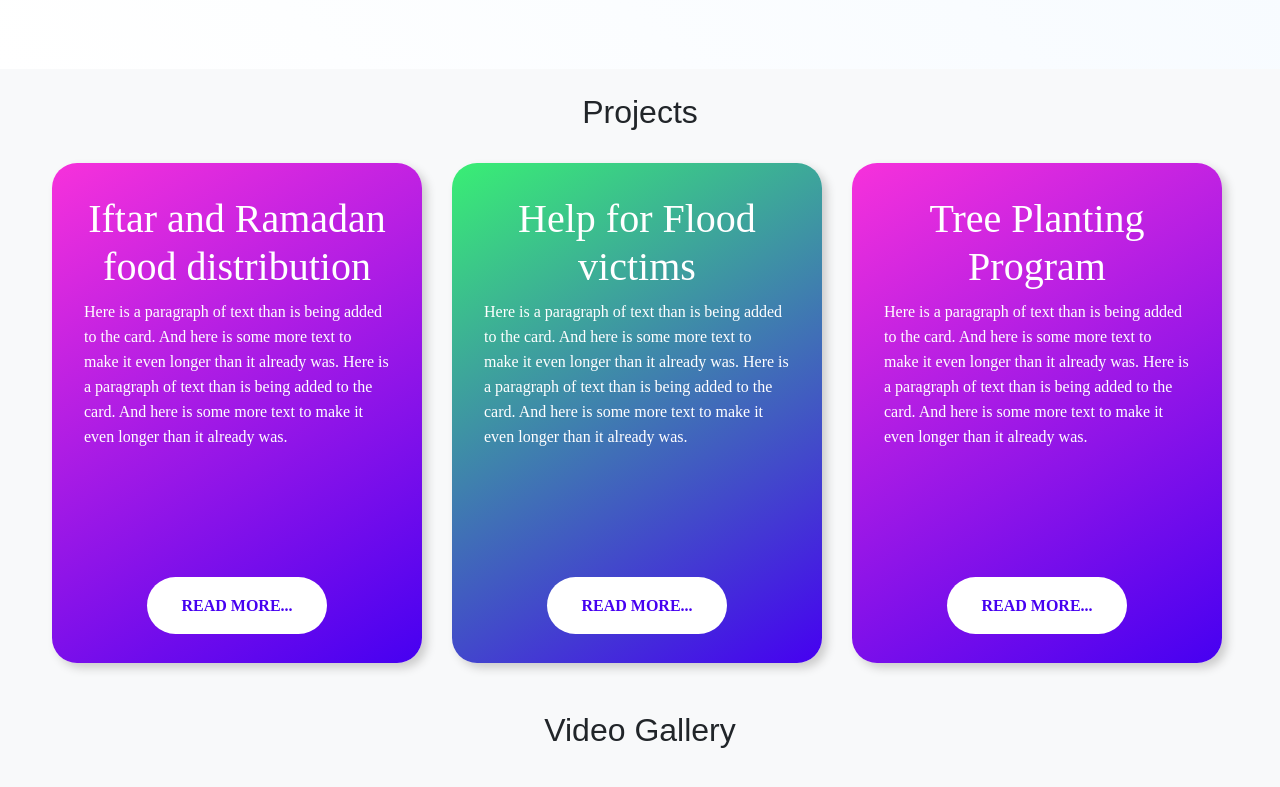
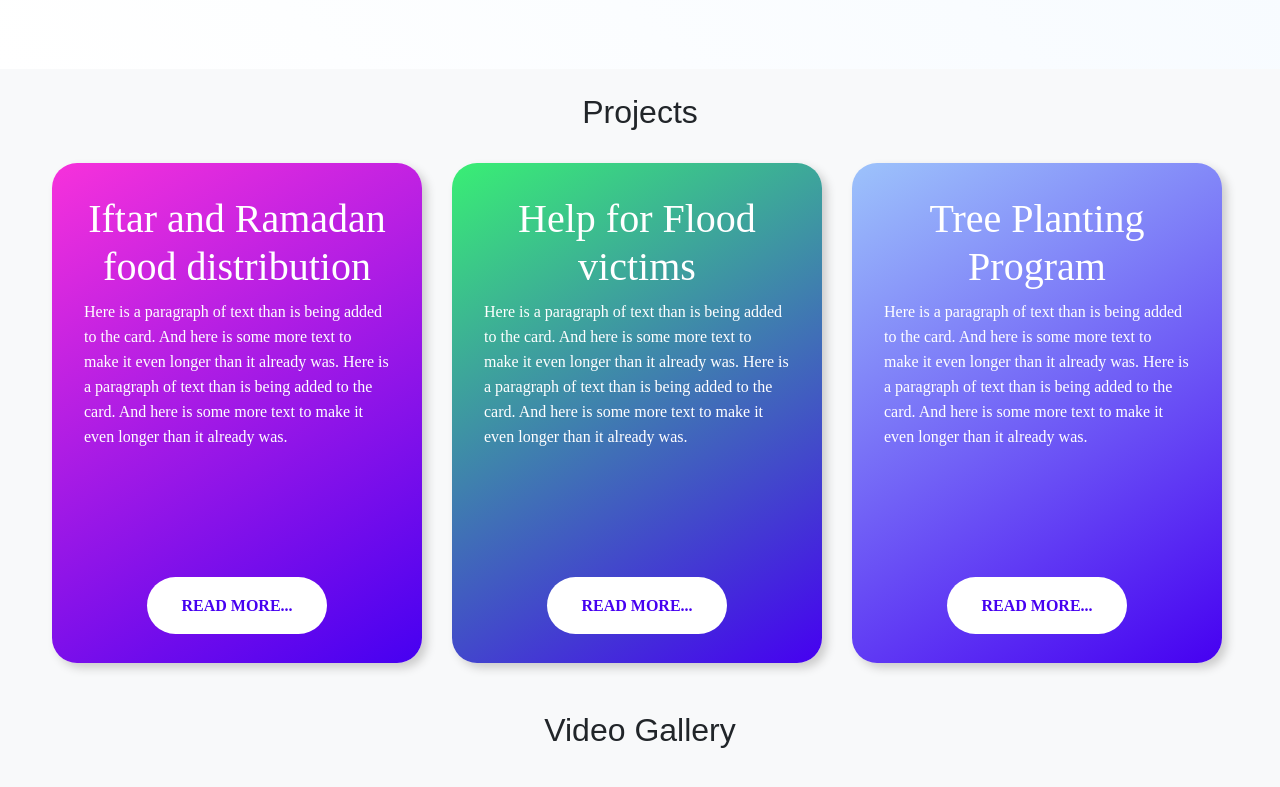
Before and after one commit to imtiajinfo/jid-sunnah, a plain HTML site: page index.html in a window 1280 px wide. Shown: the part 2602-3389 px from the top of the page. Drawn offline with nearby package versions, Linux system fonts and the light colour scheme.

Commit message:
fradient card

```diff
--- a/index.html
+++ b/index.html
@@ -434,7 +434,7 @@
                     </div>
                 </div>
                 <div class="col-lg-4">
-                    <div class="grdnt-card purple">
+                    <div class="grdnt-card blue">
                         <h1 class="text-center">Tree Planting Program</h1>
                         <p>Here is a paragraph of text than is being added to the card. And here is some more text to
                             make it even longer than it already was. Here is a paragraph of text than is being added to
--- a/style.css
+++ b/style.css
@@ -378,12 +378,15 @@ body {
 
   .grdnt-card.purple {
     background: linear-gradient(150deg, #f731db, #4600f1 100%);
-  }
+}
 
   .grdnt-card.green {
     background: linear-gradient(150deg, #39ef74, #4600f1 100%);
   }
 
+  .grdnt-card.blue {
+    background: linear-gradient(150deg, #0d6efd63, #4600f1 100%);
+}
   .grd-btn {
     text-transform: uppercase;
     width: 180px;
```
